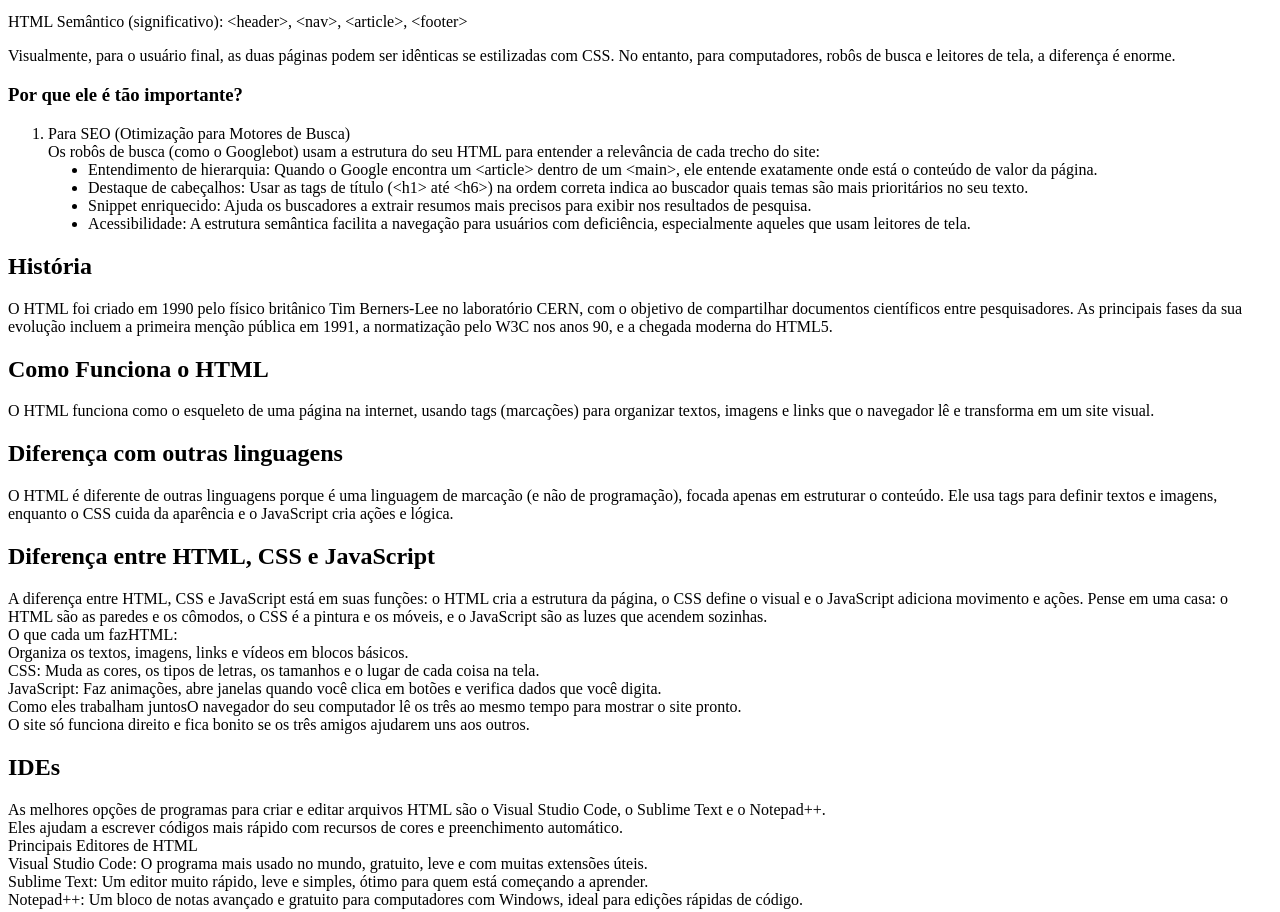
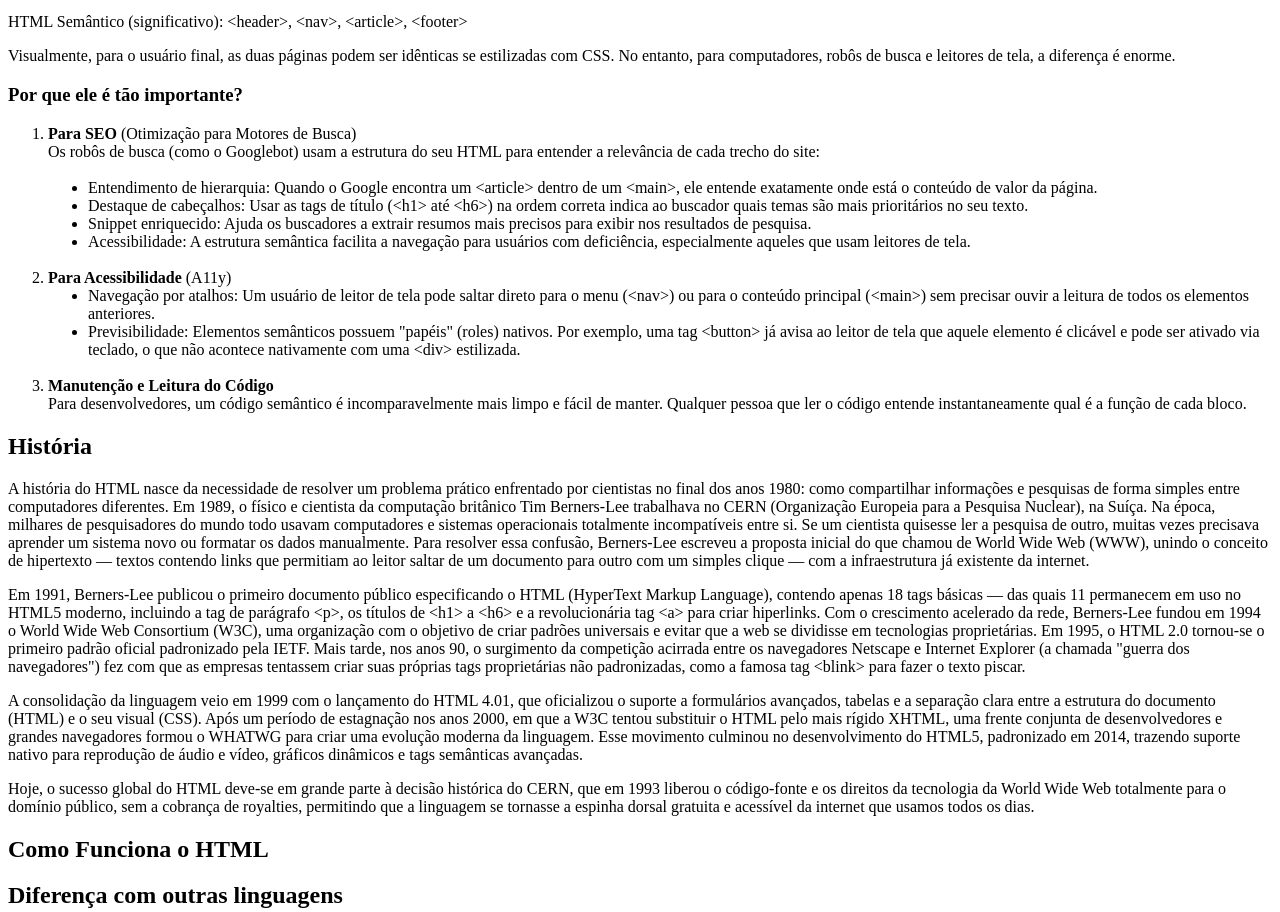
Before and after one commit to Ryan-Oliveira-678/Guia-HTML-para-iniciantes, a plain HTML site: page index.html in a window 1280 px wide. Shown: the part 1787-2699 px from the top of the page. Drawn offline with Linux system fonts and the light colour scheme.

Commit message:
Adicionando historia e organizando código

```diff
--- a/index.html
+++ b/index.html
@@ -41,31 +41,43 @@
 
     <main>
         <section id="oqe">
+
             <h2>O que é o HTML</h2>
+
             <p>O HTML (HyperText Markup Language, ou Linguagem de Marcação de Hipertexto) é a espinha dorsal de virtualmente qualquer página na World Wide Web. É a linguagem fundamental usada para estruturar e dar significado ao conteúdo que você vê no seu navegador (textos, imagens, botões, formulários, vídeos).</p>
+
             <p>Para compreender exatamente o que o HTML faz, vale a pena desmembrar a própria sigla:</p>
+
             <ul>
                 <li>Hipertexto (HyperText): Refere-se a texto que contém links (os "hiperlinks") para outros textos ou recursos. É o conceito que permite navegar de uma página para outra com um simples clique, criando uma rede interconectada de informações em vez de um documento linear/estático.</li>
                 <li>Linguagem de Marcação (Markup Language): Significa que o HTML não é uma linguagem de programação (ele não possui lógica condicional como if/else, loops como for/while ou operações matemáticas complexas). Em vez disso, ele usa "marcas" (chamadas de tags) para anotar/envolver o texto puro e dizer ao navegador o que aquele texto representa (se é um título, um parágrafo, uma tabela, um campo de entrada, etc.).</li>
             </ul>
+
             <p>A construção do HTML baseia-se em componentes fundamentais: Tags, Elementos e Atributos<br> <strong>Tags e Elementos:</strong> <br> Um elemento HTML é a unidade individual que compõe a estrutura da página. Na maioria das vezes, ele é composto por: </p>
+
             <ol>
                 <li>Tag de abertura: Indica o início do elemento (ex: &lt;p&gt;).</li>
                 <li>Conteúdo: O texto ou outros elementos contidos nele.</li>
                 <li>Tag de fechamento: Indica o fim do elemento, marcada por uma barra (ex: &lt;/p&gt;).</li>
             </ol>
+
             <p>Exemplo : <code><pre><strong>&lt;p&gt;</strong>Este é o conteúdo do parágrafo.<strong>&lt;/p&gt;</strong></pre></code></p>
+
             <p>Resultado: <p><strong>Este é o conteúdo do parágrafo.</strong></p></p>
 
             <p><strong>Atributos:</strong> <br> Os atributos fornecem informações ou configurações adicionais sobre um elemento. Eles ficam sempre dentro da tag de abertura e geralmente vêm em pares de nome="valor".</p>
+
             <code><pre>&lt;a href="https://www.exemplo.com" target="_blank">Visitar site&lt;/a&gt;</pre></code>
+
             <ol>
                 <li>href: Atributo que define o destino do link.</li>
                 <li>target="_blank": Atributo que instrui o navegador a abrir o link em uma nova aba.</li>
             </ol>
 
             <h3>Estrutura</h3>
+
             <p>A estrutura HTML é o esqueleto de uma página web. O HTML (HyperText Markup Language, ou Linguagem de Marcação de Hipertexto) organiza os elementos que compõem um site — como textos, imagens, botões, links e vídeos — para que o navegador consiga entender e exibir tudo corretamente na tela.
+
                 <code><pre>
                     &lt;!DOCTYPE html&gt;
                     &lt;html lang="pt-BR"&gt;
@@ -80,6 +92,7 @@
                     &lt;/body&gt;
                     &lt;/html&gt;
                 </pre></code>
+
             <strong>&lt;!DOCTYPE html&gt;:</strong> Avisa ao navegador que o arquivo está usando a versão mais recente do HTML (HTML5) <br> <strong>&lt;html lang="pt-BR"&gt;:</strong> O elemento "pai" que abraça todo o documento. O atributo lang indica o idioma da página. <br> <strong>&lt;head&gt;:</strong> Contém informações sobre a página, como título, metadados e links para arquivos externos (CSS, JavaScript). <br> <strong>&lt;meta charset="UTF-8"&gt;:</strong> Define a codificação de caracteres, garantindo que acentos e símbolos sejam exibidos corretamente. <br> <strong>&lt;meta name="viewport" content="width=device-width, initial-scale=1.0"&gt;:</strong> Torna a página responsiva, ajustando-a a diferentes tamanhos de tela. <br> <strong>&lt;title&gt;Título da Página&lt;/title&gt;:</strong> Define o título que aparece na aba do navegador. <br> <strong>&lt;body&gt;:</strong> Contém todo o conteúdo visível da página, como textos, imagens e links. <br> <strong>&lt;h1&gt;Olá, mundo!&lt;/h1&gt;:</strong> Um cabeçalho de nível 1, geralmente usado para títulos principais. <br> <strong>&lt;p&gt;Este é o meu primeiro parágrafo em HTML.&lt;/p&gt;:</strong> Um parágrafo de texto.
             </p>
 
@@ -96,109 +109,175 @@
             <p>Visualmente, para o usuário final, as duas páginas podem ser idênticas se estilizadas com CSS. No entanto, para computadores, robôs de busca e leitores de tela, a diferença é enorme.</p>
 
             <h3>Por que ele é tão importante?</h3>
+
             <ol>
-                <li>Para SEO (Otimização para Motores de Busca) <br> Os robôs de busca (como o Googlebot) usam a estrutura do seu HTML para entender a relevância de cada trecho do site:</li>
+                <li> <strong>Para SEO</strong> (Otimização para Motores de Busca) <br> Os robôs de busca (como o Googlebot) usam a estrutura do seu HTML para entender a relevância de cada trecho do site:</li> <br>
                 <ul>
                     <li type="disc">Entendimento de hierarquia: Quando o Google encontra um &lt;article&gt; dentro de um &lt;main&gt;, ele entende exatamente onde está o conteúdo de valor da página.</li>
                     <li type="disc">Destaque de cabeçalhos: Usar as tags de título (&lt;h1&gt; até &lt;h6&gt;) na ordem correta indica ao buscador quais temas são mais prioritários no seu texto.</li>
                     <li type="disc">Snippet enriquecido: Ajuda os buscadores a extrair resumos mais precisos para exibir nos resultados de pesquisa.</li>
-                    <li type="disc">Acessibilidade: A estrutura semântica facilita a navegação para usuários com deficiência, especialmente aqueles que usam leitores de tela.</li>
+                    <li type="disc">Acessibilidade: A estrutura semântica facilita a navegação para usuários com deficiência, especialmente aqueles que usam leitores de tela.</li> <br>
                 </ul>
+                <li> <Strong>Para Acessibilidade</Strong> (A11y) <br>
+                <ul>
+                    <li type="disc">Navegação por atalhos: Um usuário de leitor de tela pode saltar direto para o menu (&lt;nav&gt;) ou para o conteúdo principal (&lt;main&gt;) sem precisar ouvir a leitura de todos os elementos anteriores.</li>
+                    <li type="disc">Previsibilidade: Elementos semânticos possuem "papéis" (roles) nativos. Por exemplo, uma tag &lt;button&gt; já avisa ao leitor de tela que aquele elemento é clicável e pode ser ativado via teclado, o que não acontece nativamente com uma &lt;div&gt; estilizada.</li>
+                </ul> <br>
+                <li> <strong>Manutenção e Leitura do Código</strong> <br>
+                Para desenvolvedores, um código semântico é incomparavelmente mais limpo e fácil de manter. Qualquer pessoa que ler o código entende instantaneamente qual é a função de cada bloco.</li>
             </ol>
 
 
         <section id="historia">
+
             <h2>História</h2>
-            <p>O HTML foi criado em 1990 pelo físico britânico Tim Berners-Lee no laboratório CERN, com o objetivo de compartilhar documentos científicos entre pesquisadores. As principais fases da sua evolução incluem a primeira menção pública em 1991, a normatização pelo W3C nos anos 90, e a chegada moderna do HTML5.</p>
+
+            <p>A história do HTML nasce da necessidade de resolver um problema prático enfrentado por cientistas no final dos anos 1980: como compartilhar informações e pesquisas de forma simples entre computadores diferentes. Em 1989, o físico e cientista da computação britânico Tim Berners-Lee trabalhava no CERN (Organização Europeia para a Pesquisa Nuclear), na Suíça. Na época, milhares de pesquisadores do mundo todo usavam computadores e sistemas operacionais totalmente incompatíveis entre si. Se um cientista quisesse ler a pesquisa de outro, muitas vezes precisava aprender um sistema novo ou formatar os dados manualmente. Para resolver essa confusão, Berners-Lee escreveu a proposta inicial do que chamou de World Wide Web (WWW), unindo o conceito de hipertexto — textos contendo links que permitiam ao leitor saltar de um documento para outro com um simples clique — com a infraestrutura já existente da internet.</p>
+
+            <p>Em 1991, Berners-Lee publicou o primeiro documento público especificando o HTML (HyperText Markup Language), contendo apenas 18 tags básicas — das quais 11 permanecem em uso no HTML5 moderno, incluindo a tag de parágrafo &lt;p&gt;, os títulos de &lt;h1&gt; a &lt;h6&gt; e a revolucionária tag &lt;a&gt; para criar hiperlinks. Com o crescimento acelerado da rede, Berners-Lee fundou em 1994 o World Wide Web Consortium (W3C), uma organização com o objetivo de criar padrões universais e evitar que a web se dividisse em tecnologias proprietárias. Em 1995, o HTML 2.0 tornou-se o primeiro padrão oficial padronizado pela IETF. Mais tarde, nos anos 90, o surgimento da competição acirrada entre os navegadores Netscape e Internet Explorer (a chamada "guerra dos navegadores") fez com que as empresas tentassem criar suas próprias tags proprietárias não padronizadas, como a famosa tag &lt;blink&gt; para fazer o texto piscar.</p>
+
+            <p>A consolidação da linguagem veio em 1999 com o lançamento do HTML 4.01, que oficializou o suporte a formulários avançados, tabelas e a separação clara entre a estrutura do documento (HTML) e o seu visual (CSS). Após um período de estagnação nos anos 2000, em que a W3C tentou substituir o HTML pelo mais rígido XHTML, uma frente conjunta de desenvolvedores e grandes navegadores formou o WHATWG para criar uma evolução moderna da linguagem. Esse movimento culminou no desenvolvimento do HTML5, padronizado em 2014, trazendo suporte nativo para reprodução de áudio e vídeo, gráficos dinâmicos e tags semânticas avançadas.</p>
+
+            <p>Hoje, o sucesso global do HTML deve-se em grande parte à decisão histórica do CERN, que em 1993 liberou o código-fonte e os direitos da tecnologia da World Wide Web totalmente para o domínio público, sem a cobrança de royalties, permitindo que a linguagem se tornasse a espinha dorsal gratuita e acessível da internet que usamos todos os dias.</p>
 
         </section>
 
         <section id="funciona">
+
             <h2>Como Funciona o HTML</h2>
-            <p>O HTML funciona como o esqueleto de uma página na internet, usando tags (marcações) para organizar textos, imagens e links que o navegador lê e transforma em um site visual.</p>
+
+            <p></p>
+
         </section>
 
         <section id="difl">
+
             <h2>Diferença com outras linguagens</h2>
-            <p>O HTML é diferente de outras linguagens porque é uma linguagem de marcação (e não de programação), focada apenas em estruturar o conteúdo. Ele usa tags para definir textos e imagens, enquanto o CSS cuida da aparência e o JavaScript cria ações e lógica.</p>
+
+            <p></p>
+
         </section>
 
         <section id="hcj">
+
             <h2>Diferença entre HTML, CSS e JavaScript</h2>
+
             <p>A diferença entre HTML, CSS e JavaScript está em suas funções: o HTML cria a estrutura da página, o CSS define o visual e o JavaScript adiciona movimento e ações. Pense em uma casa: o HTML são as paredes e os cômodos, o CSS é a pintura e os móveis, e o JavaScript são as luzes que acendem sozinhas.<br>O que cada um fazHTML: <br> Organiza os textos, imagens, links e vídeos em blocos básicos. <br>CSS: Muda as cores, os tipos de letras, os tamanhos e o lugar de cada coisa na tela. <br>JavaScript: Faz animações, abre janelas quando você clica em botões e verifica dados que você digita. <br>Como eles trabalham juntosO navegador do seu computador lê os três ao mesmo tempo para mostrar o site pronto. <br>O site só funciona direito e fica bonito se os três amigos ajudarem uns aos outros.</p>
+
         </section>
 
         <section id="ide">
+
             <h2>IDEs</h2>
+
             <p>As melhores opções de programas para criar e editar arquivos HTML são o Visual Studio Code, o Sublime Text e o Notepad++. <br> Eles ajudam a escrever códigos mais rápido com recursos de cores e preenchimento automático. <br>Principais Editores de HTML <br>Visual Studio Code: O programa mais usado no mundo, gratuito, leve e com muitas extensões úteis. <br>Sublime Text: Um editor muito rápido, leve e simples, ótimo para quem está começando a aprender. <br>Notepad++: Um bloco de notas avançado e gratuito para computadores com Windows, ideal para edições rápidas de código.</p>
+
         </section>
 
         <section id="dom">
+
             <h2>DOM</h2>
+
             <p></p>
+
         </section>
 
         <section id="tags">
+
             <h2>Tags</h2>
+
             <p>&lt;li&gt;Elemento de lista&lt;/li&gt; <br> simbolos list-style-type: disc; <br>list-style-type: circle; <br>list-style-type: square;</p>
+
         </section>
 
         <section id="comentarios">
+
             <h2>Comentarios</h2>
+
             <p></p>
+
         </section>
 
         <section id="caracter">
+
             <h2>Caracteres Especiais</h2>
+
             <p></p>
+
         </section>
 
         <section id="emoji">
+
             <h2>Emojis</h2>
+
             <p></p>
+
         </section>
 
         <section id="img">
+
             <h2>Imagens</h2>
+
             <p></p>
+
         </section>
 
         <section id="audios">
+
             <h2>audios</h2>
+
             <p></p>
+
         </section>
 
         <section id="videos">
+
             <h2>videos</h2>
+
             <p></p>
+
         </section>
 
         <section id="links">
+
             <h2>links</h2>
+
             <p></p>
+
         </section>
 
         <section id="Recomendados">
+
             <h2>Cursos Recomendados</h2>
-        </details><details>
+
+        <details>
 
             <summary>abrir</summary>
+
             <ul>
                 <li><a href="https://youtube.com/playlist?list=PLHz_AreHm4dkZ9-atkcmcBaMZdmLHft8n&si=soiQhI6bACh7crxe" target="_blank" rel="noopener noreferrer">Curso em Vídeo (Gustavo Guanabara)</a></li>
                 <li><a href="https://www.freecodecamp.org/" target="_blank" rel="noopener noreferrer">freeCodeCamp</a>: Treinamento prático direto no navegador com projetos reais (com opção em português).</li>
                  <li><a href="https://developer.mozilla.org/pt-BR/docs/Web/HTML" target="_blank" rel="noopener noreferrer">MDN Web Docs (Mozilla)</a>: O guia de aprendizado oficial e referência definitiva da web.</li>
                 <li><a href="https://www.w3schools.com/" target="_blank" rel="noopener noreferrer">W3Schools</a>: Tutoriais curtos e interativos, ótimos para consultas rápidas.</li>
             </ul>
+
         </details>
+
         </section>
 
     </main>
     <section id="contatos">
+
         <h2>Contatos</h2>
+
         <h3>Profissional</h3>
+
         <p>linkedin <a href="">💼</a>&lt;(clique aqui) <br> github <a href="">💻</a>&lt;(clique aqui) <br> </p>
+
         <h3>Pessoal</h3>
+
         <p>instagram</p>
+
     </section>
 </body>
 </html>
```
Lines whose indentation alone changed are shown as unchanged.
